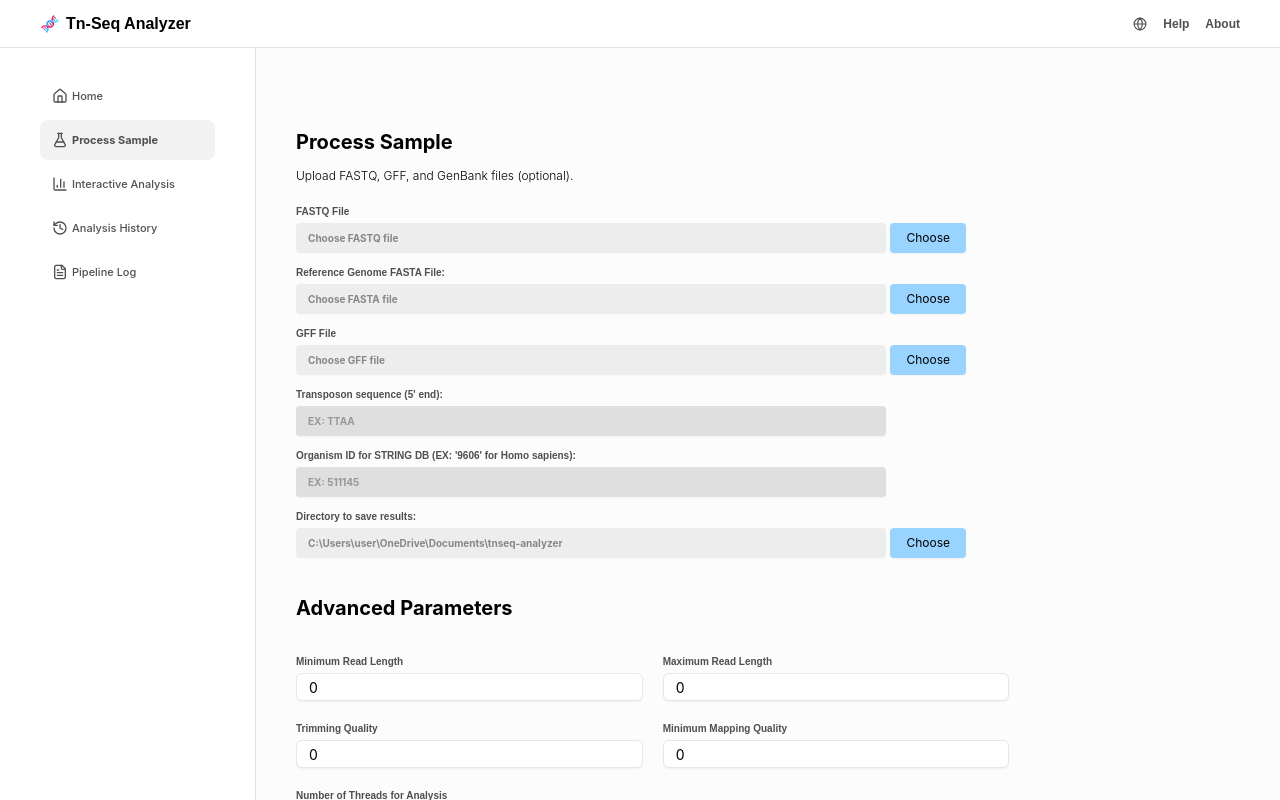
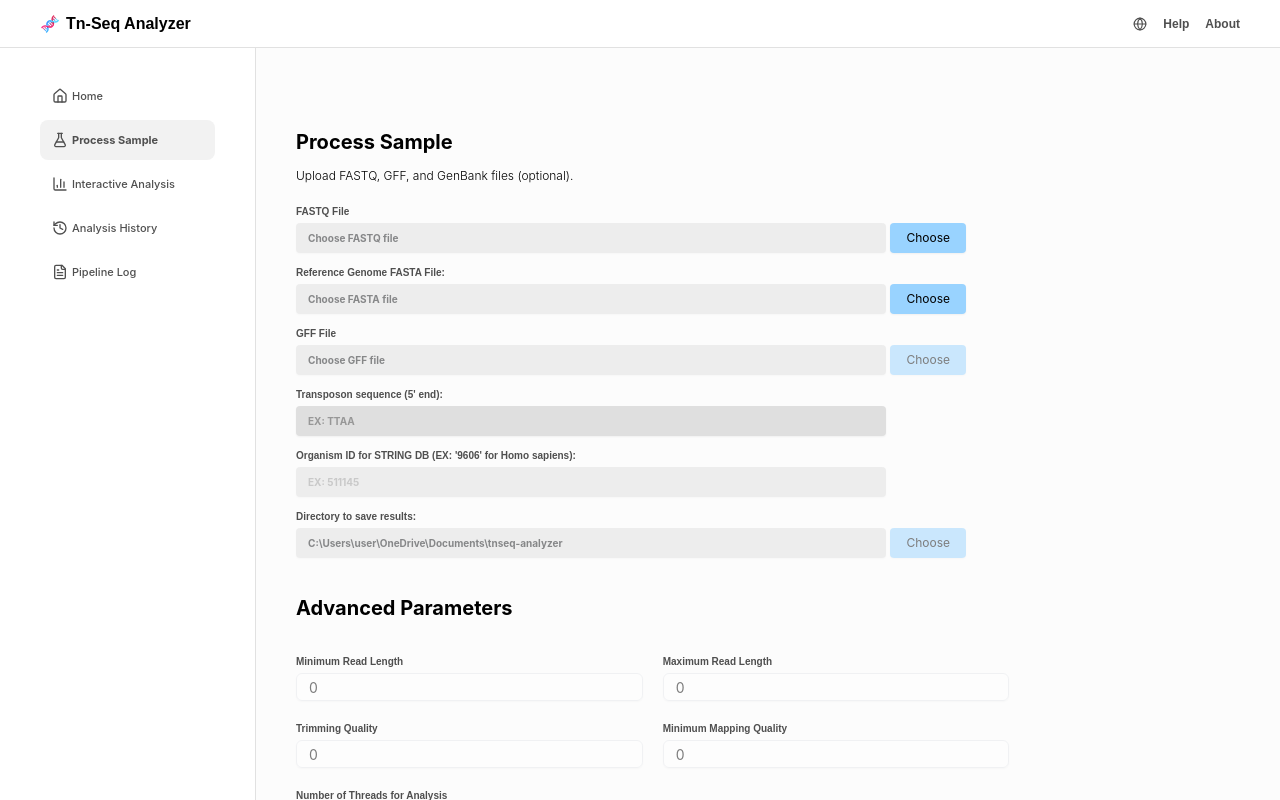
Before and after one commit to TN-Seq-Analyzer/tnseq-analyzer, a React (Vite) app in the folder frontend/: page /processSample in a window 1280 px wide. Built offline with nearby package versions, Linux system fonts and the light colour scheme.

Commit message:
feat: momentarily disables inputs and file uploads

```diff
--- a/frontend/src/components/process-sample/ChooseFile.tsx
+++ b/frontend/src/components/process-sample/ChooseFile.tsx
@@ -7,6 +7,7 @@ interface ChooseFileProps {
   fileName?: string;
   defaultFileName?: string;
   disabled?: boolean;
+  disabledButton?: boolean;
   handleOpen?: () => Promise<void>;
 }
 
@@ -14,6 +15,7 @@ function ChooseFile({
   fileName,
   defaultFileName,
   disabled,
+  disabledButton = false,
   handleOpen,
 }: ChooseFileProps) {
   const fileNameToDisplay = fileName ? fileName : defaultFileName;
@@ -32,6 +34,7 @@ function ChooseFile({
           value={!fileName ? t(`file.${fileNameToDisplay}`) : fileName}
         />
         <Button
+          disabled={disabledButton}
           onClick={handleOpen}
           className="font-inter h-[30px] cursor-pointer rounded-sm text-xs font-normal select-none"
         >
--- a/frontend/src/components/process-sample/InputAdvanced.tsx
+++ b/frontend/src/components/process-sample/InputAdvanced.tsx
@@ -46,7 +46,9 @@ function InputAdvanced({
         onInput={handleInput}
         name={name}
         type="number"
-        className="h-[28px] w-full border-[1px] border-gray-200 bg-white"
+        className="h-[28px] w-full border-[1px] border-gray-200 bg-white/50"
+        // desabilitando momentaneamente
+        disabled={true}
       />
     </div>
   );
--- a/frontend/src/components/process-sample/InputManual.tsx
+++ b/frontend/src/components/process-sample/InputManual.tsx
@@ -7,11 +7,13 @@ function InputManual({
   defaultFileName,
   value,
   setValue,
+  disable,
 }: {
   fileName?: string;
   defaultFileName?: string;
   value: string;
   setValue: (value: string) => void;
+  disable?: boolean;
 }) {
   const fileNameToDisplay = fileName ? fileName : defaultFileName;
   const { t } = useTranslation("translation", {
@@ -30,6 +32,7 @@ function InputManual({
         onChange={(e) => {
           setValue(e.target.value);
         }}
+        disabled={disable}
       />
     </div>
   );
--- a/frontend/src/pages/ProcessSampleScreen.tsx
+++ b/frontend/src/pages/ProcessSampleScreen.tsx
@@ -63,6 +63,7 @@ function ProcessSampleScreen() {
           disabled
           handleOpen={() => handleOpenGff("gff")}
           fileName={files.gff.name}
+          disabledButton
         />
         <InputManual
           defaultFileName="sequenceTransp"
@@ -73,6 +74,7 @@ function ProcessSampleScreen() {
           defaultFileName="idOrganism"
           value={idFile}
           setValue={setIdFile}
+          disable
         />
 
         <ChooseFile
@@ -80,6 +82,7 @@ function ProcessSampleScreen() {
           disabled
           handleOpen={() => handleOpenDirectory("directory")}
           fileName={files.directory.directory}
+          disabledButton
         />
         <section className="flex w-[72.5%] flex-col gap-4 py-6">
           <Title titleValue="advancedParameters" />
```
